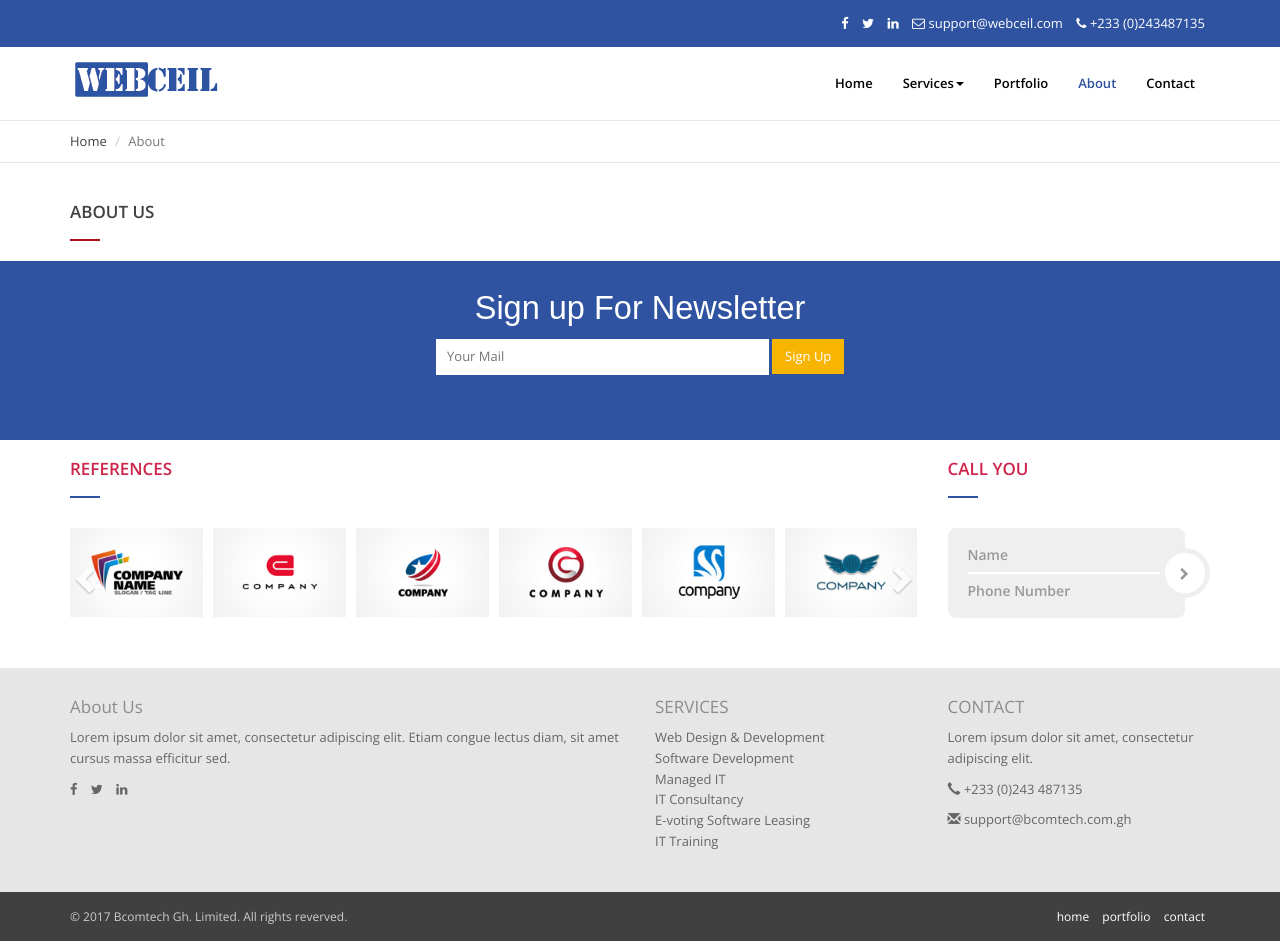
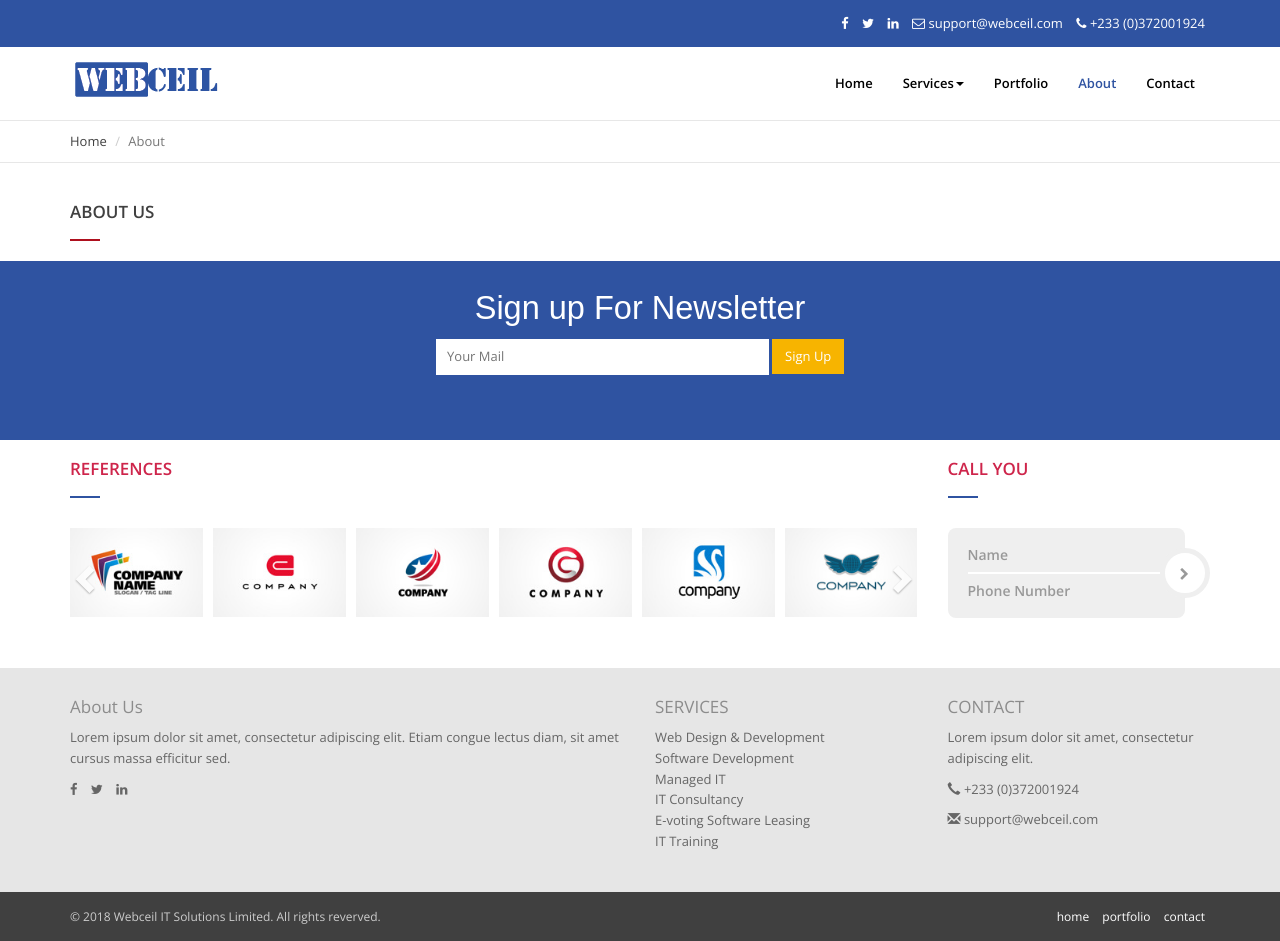
Before and after one commit to inusah/fg, a Flask app: page /about/ in a window 1280 px wide. Run offline with Flask 2, Linux system fonts and the light colour scheme; some libraries are stand-ins or nearby versions.

Commit message:
changed contact addresses

```diff
--- a/manage.py
+++ b/manage.py
@@ -2,4 +2,4 @@ from webceil import app
 
 
 if __name__ == '__main__':
-    app.run()
+    app.run(debug=True)
--- a/webceil/templates/site/base.html
+++ b/webceil/templates/site/base.html
@@ -42,7 +42,7 @@ src="https://ajax.googleapis.com/ajax/libs/jquery/1.12.4/jquery.min.js"></script
                                 <li><a href="#"><i class="fa fa-twitter"></i></a></li>
                                 <li><a href="#"><i class="fa fa-linkedin"></i></a></li>
                                 <li><a href="#"><i class="fa fa-envelope-o"></i> support@webceil.com</a></li>
-                                <li><a href="tel:+902222222222"><i class="fa fa-phone"></i> +233 (0)243487135</a></li>
+                                <li><a href="tel:+233372001924"><i class="fa fa-phone"></i> +233 (0)372001924</a></li>
                             </ul>
                         </div>
                     </div>
@@ -129,8 +129,8 @@ src="https://ajax.googleapis.com/ajax/libs/jquery/1.12.4/jquery.min.js"></script
                 <div class="col-md-3 col-sm-6 col-xs-12 fbox">
                     <h4>CONTACT</h4>
                     <p class="text">Lorem ipsum dolor sit amet, consectetur adipiscing elit.</p>
-                    <p><a href="tel:+902222222222"><span class="glyphicon glyphicon-earphone" aria-hidden="true"></span> +233 (0)243 487135</a></p>
-                    <p><a href="mailto:iletisim@agrisosgb.com"><span class="glyphicon glyphicon-envelope" aria-hidden="true"></span> support@bcomtech.com.gh</a></p>
+                    <p><a href="tel:+233372001924"><span class="glyphicon glyphicon-earphone" aria-hidden="true"></span> +233 (0)372001924</a></p>
+                    <p><a href="mailto:support@webceil.com"><span class="glyphicon glyphicon-envelope" aria-hidden="true"></span> support@webceil.com</a></p>
                 </div>
             </div>
         </div>
@@ -138,7 +138,7 @@ src="https://ajax.googleapis.com/ajax/libs/jquery/1.12.4/jquery.min.js"></script
             <div class="container">
                 <div class="row">
                     <div class="col-md-4">
-                        <p class="pull-left">&copy; 2017 Bcomtech Gh. Limited. All rights reverved.</p>
+                        <p class="pull-left">&copy; 2018 Webceil IT Solutions Limited. All rights reverved.</p>
                     </div>
                     <div class="col-md-8">
                         <ul class="list-inline navbar-right">
```
